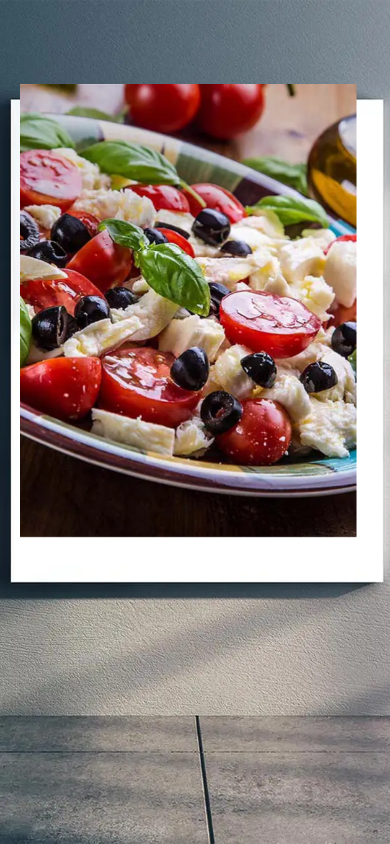
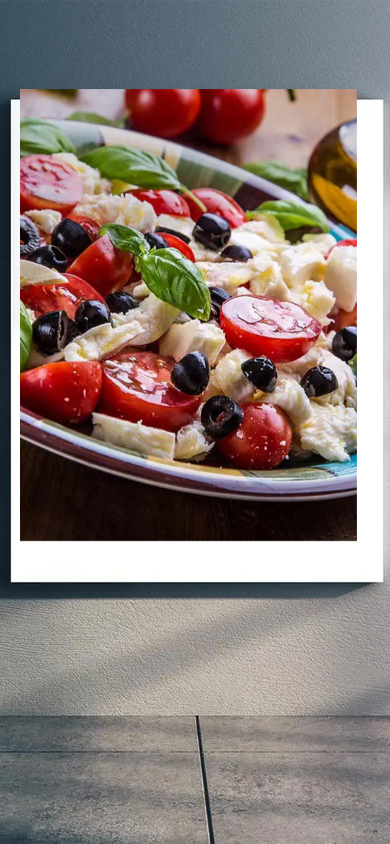
Before and after one commit to jrfarin/Menu-Portrait, a plain HTML site: page index.html in a window 390 px wide. Drawn offline with nearby package versions, Linux system fonts and the light colour scheme.

Commit message:
position

```diff
--- a/css/main.css
+++ b/css/main.css
@@ -44,6 +44,6 @@ body {
     .contenedor > .content {
         width: 90%;
         left: 5%;
-        top:10%;
+        top:10.5%;
     }
 }
--- a/js/app.js
+++ b/js/app.js
@@ -1,5 +1,5 @@
 const swiper = new Swiper(".mySwiper", {
-    spaceBetween: 30,
+    spaceBetween: 15,
     loop: true,
     centeredSlides: true,
     autoplay: {
```
